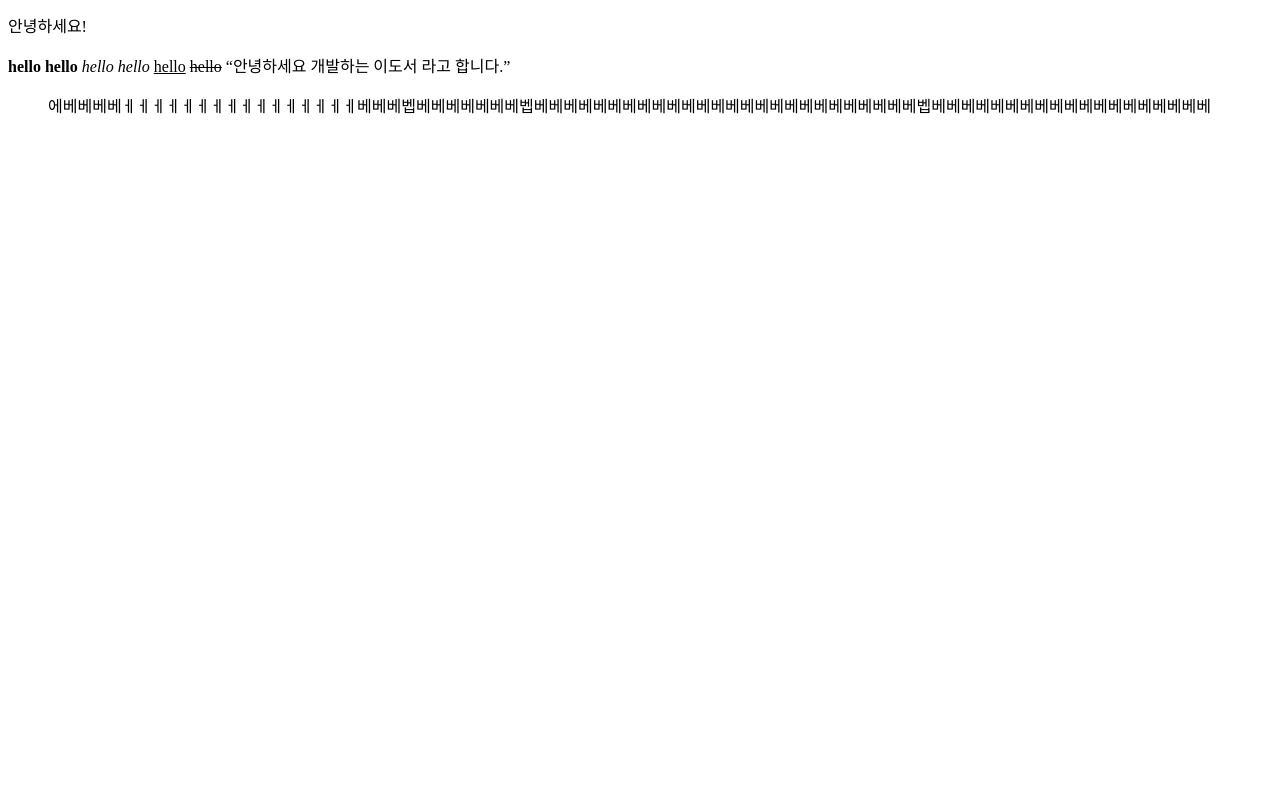
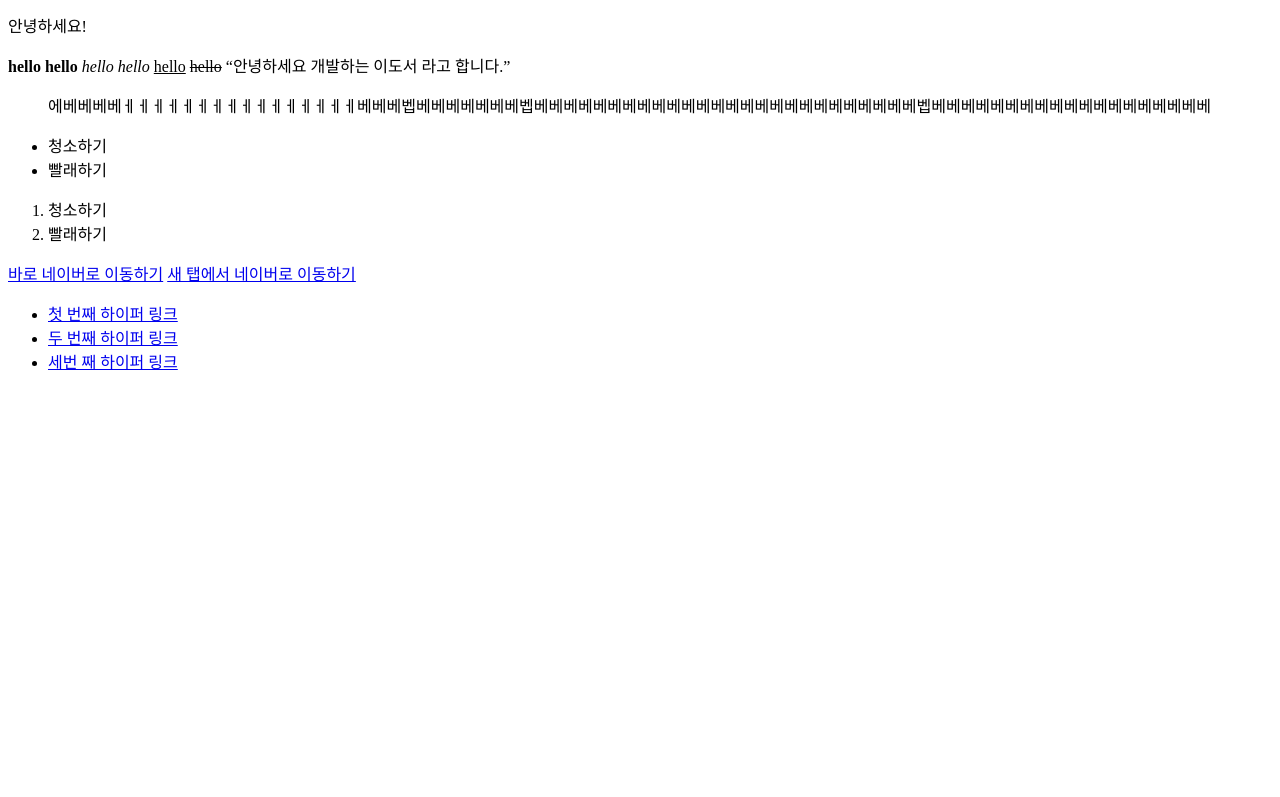
Before and after one commit to Leedoseo/HTML-CSS, a plain HTML site: page index2.html in a window 1280 px wide. Shown: the part 283-1080 px from the top of the page. Before the commit the page ends 800 px from the top, so only its background shows below. Drawn offline with Linux system fonts and the light colour scheme.

Commit message:
리스트, 링크 태그

```diff
--- a/index2.html
+++ b/index2.html
@@ -2,10 +2,7 @@
 <html lang="en">
   <head>
     <meta charset="UTF-8" />
-    <meta
-      name="viewport"
-      content="width=device-width, initial-scale=1.0"
-    />
+    <meta name="viewport" content="width=device-width, initial-scale=1.0" />
     <title>Document</title>
   </head>
   <body>
@@ -16,19 +13,16 @@
 
     <!-- p태그 -->
     <p>
-      문단을 나타낼 때 사용하는 블럭태그인 p태그임 아무
-      말이나 써보자. 오늘 날씨는 맑음 겨울이 왔나 날이 추움.
-      코딩 하기 너무 귀찮음
+      문단을 나타낼 때 사용하는 블럭태그인 p태그임 아무 말이나 써보자. 오늘
+      날씨는 맑음 겨울이 왔나 날이 추움. 코딩 하기 너무 귀찮음
     </p>
     <p>
-      그래도 재미는 있어서 망정이지 아니었으면 이렇게 꾸준히
-      안했을 것 같음. 더 늙기 싫다. 등등 <br />
-      p태그로 나누면 글이 다른 블록으로 분리되어짐. 단,
-      vscode에서 보이는 줄바꿈이 브라우저에서는 적용되지
-      않음.<br />
+      그래도 재미는 있어서 망정이지 아니었으면 이렇게 꾸준히 안했을 것 같음. 더
+      늙기 싫다. 등등 <br />
+      p태그로 나누면 글이 다른 블록으로 분리되어짐. 단, vscode에서 보이는
+      줄바꿈이 브라우저에서는 적용되지 않음.<br />
       줄바꿈을 표현하고 싶다면 br태그를 사용해야함<br />
-      위 블럭은 br태그를 사용하지 않았고 아래 블럭은
-      br태그를 사용함 <br />
+      위 블럭은 br태그를 사용하지 않았고 아래 블럭은 br태그를 사용함 <br />
     </p>
 
     <!-- p태그 안에 블럭 태그를 넣으면 안됨! -->
@@ -57,8 +51,45 @@
 
     <!-- 인용문 // 짧은건 q 긴건 blockquote -->
     <q>안녕하세요 개발하는 이도서 라고 합니다.</q>
-    <blockquote>에베베베베ㅔㅔㅔㅔㅔㅔㅔㅔㅔㅔㅔㅔㅔㅔㅔㅔ베베베벱베베베베베베베벱베베베베베베베베베베베베베베베베베베베베베베베베베베벱베베베베베베베베베베베베베베베베베베베</blockquote>
+    <blockquote>
+      에베베베베ㅔㅔㅔㅔㅔㅔㅔㅔㅔㅔㅔㅔㅔㅔㅔㅔ베베베벱베베베베베베베벱베베베베베베베베베베베베베베베베베베베베베베베베베베벱베베베베베베베베베베베베베베베베베베베
+    </blockquote>
 
+    <!-- 리스트 태그 -->
+    <!-- 순서가 없는 리스트 -->
+    <ul>
+      <li>청소하기</li>
+      <li>빨래하기</li>
+    </ul>
+    <!-- 순서가 있는 리스트 -->
+    <ol>
+      <li>청소하기</li>
+      <li>빨래하기</li>
+    </ol>
+    <!-- 링크 태그-->
+    <!-- 바로 이동 -->
+    <a href="www.naver.com">바로 네이버로 이동하기</a>
+    <a href="www.nave.com" target="_blank">새 탭에서 네이버로 이동하기</a>
 
+    <!-- 하이퍼링크 -->
+    <!-- 여기 스타일 부분은 각 간격을 나누기 위한 예시일뿐 신경 ㄴㄴ -->
+    <style>
+      div {
+        padding-top: 500px;
+        height: 500px;
+      }
+    </style>
+    <body>
+      <ul>
+        <li><a href="#first">첫 번째 하이퍼 링크</a></li>
+        <li><a href="#second">두 번째 하이퍼 링크</a></li>
+        <li><a href="#third">세번 째 하이퍼 링크</a></li>
+      </ul>
+
+      <div id="first">첫 번째 하이퍼링크로 왔음</div>
+      <div id="second">두 번째 하이퍼링크로 왔음</div>
+      <div id="third">세 번째 하이퍼링크로 왔음</div>
+      <a href="#top">맨 위로 바로가기</a>
+    </body>
   </body>
 </html>
```
